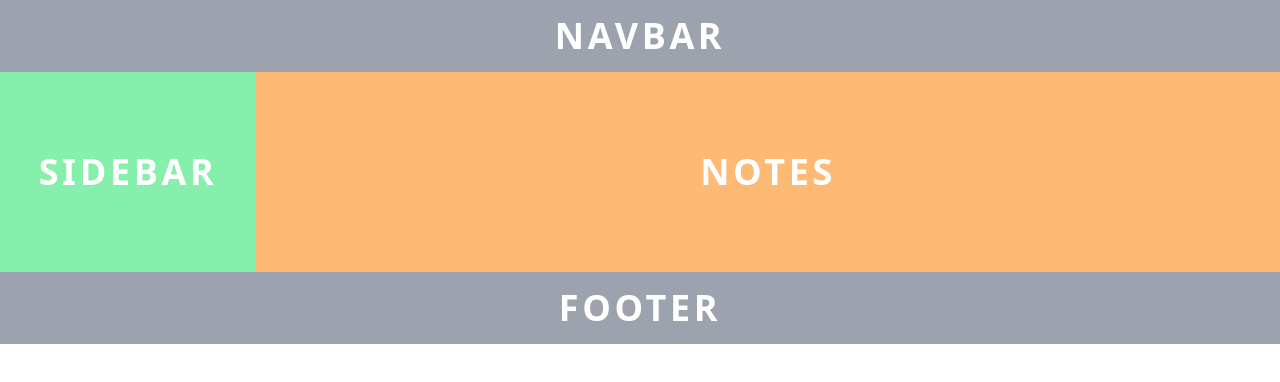
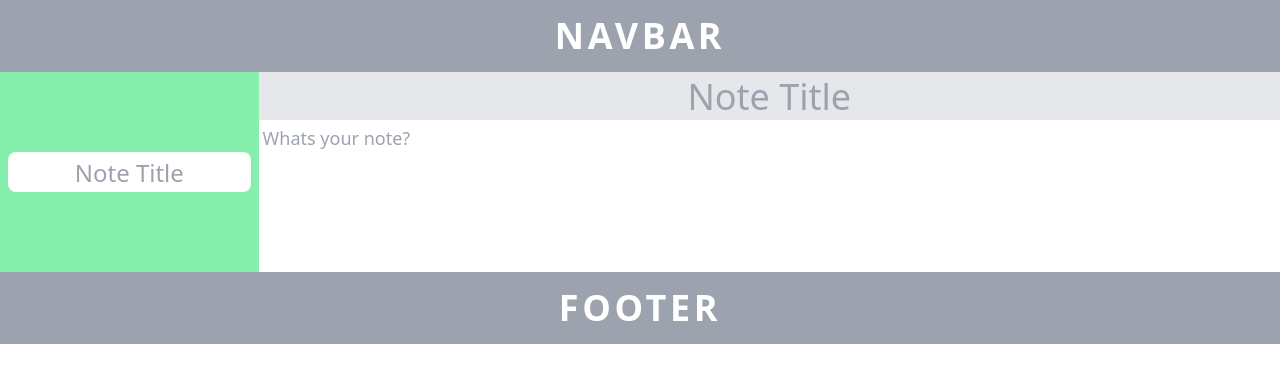
Before and after one commit to csutrick/Quick-Note, a React (Create React App) app: page / in a window 1280 px wide. Shown: the top 382 px of the page. Built offline with nearby package versions, Linux system fonts and the light colour scheme.

Commit message:
Added user input and monioring

```diff
--- a/package.json
+++ b/package.json
@@ -9,6 +9,7 @@
     "react": "^18.2.0",
     "react-dom": "^18.2.0",
     "react-scripts": "5.0.1",
+    "uuid": "^9.0.1",
     "web-vitals": "^2.1.4"
   },
   "scripts": {
--- a/src/App.js
+++ b/src/App.js
@@ -1,4 +1,6 @@
-import React from "react";
+import React, { useState, useEffect } from "react";
+
+import saveTitle from "./util/saveTitle";
 
 import Navbar from "./components/Navbar";
 import Sidebar from "./components/Sidebar";
@@ -6,15 +8,27 @@ import Notes from "./components/Notes";
 import Footer from "./components/Footer";
 
 function App() {
+  const [note, setNote] = useState({ id: '', title: '', content: '' });
+
+  // Runs every time the title changes
+  useEffect(() => {
+    console.log('Title changed n saved:', note.title);
+  }, [note.title]);
+
+  // Runs every time the content changes
+  useEffect(() => {
+    console.log(`${note.title} content has changed`);
+  }, [note.content]);
+
   return (
-    <div className=''>
+    <main>
       <Navbar />
-      <body className='h-[200px] w-full flex flex-row justify-center items-center'>
-        <Sidebar />
-        <Notes />
-      </body>
+      <div className='h-[200px] w-full flex flex-row justify-center items-center'>
+        <Sidebar setNote={setNote} note={note} />
+        <Notes setNote={setNote} note={note} />
+      </div>
       <Footer />
-    </div>
+    </main>
   );
 };
 
--- a/src/components/Notes/index.js
+++ b/src/components/Notes/index.js
@@ -1,9 +1,22 @@
 import React from "react";
 
-const Notes = () => {
+const Notes = ({ setNote, note }) => {
+    const handleTitleChange = (e) => {
+        setNote({ ...note, title: e.target.value });
+    };
+
+    const handleContentChange = (e) => {
+        setNote({ ...note, content: e.target.value });
+    };
+
     return (
-        <section className='bg-orange-300 h-full w-full flex justify-center items-center'>
-            <h1 className='font-bold text-4xl tracking-widest text-white'>NOTES</h1>
+        <section className='bg-orange-300 h-full w-full flex flex-col group'>
+            <input type="text" placeholder="Note Title"
+            value={note.title} onChange={handleTitleChange}
+            className='bg-gray-200 w-full h-12 p-1 text-center text-4xl outline-none'/>
+            <textarea type="text" placeholder="Whats your note?"
+            value={note.content} onChange={handleContentChange}
+            className='resize-none w-full h-full p-1 text-lg outline-none '/>
         </section>
     )
 };
--- a/src/components/Sidebar/index.js
+++ b/src/components/Sidebar/index.js
@@ -1,9 +1,17 @@
 import React from "react";
 
-const Sidebar = () => {
+const Sidebar = ({ setNote, note }) => {
+    const handleTitleChange = (e) => {
+        setNote({ ...note, title: e.target.value });
+    };
+
     return (
-        <section className='bg-green-300 h-full w-1/4 flex flex-col justify-center items-center'>
-            <h1 className='font-bold text-4xl tracking-widest text-white'>SIDEBAR</h1>
+        <section className='bg-green-300 h-full w-1/4 flex flex-col justify-center items-center p-2'>
+            <button className='w-full h-10'>
+                <input type="text" placeholder="Note Title"
+                value={note.title} onChange={handleTitleChange}
+                className='w-full h-full text-center text-2xl text-black rounded-lg hover:bg-blue-200'/>
+            </button>
         </section>
     )
 };
--- /dev/null
+++ b/src/util/saveTitle.js
@@ -0,0 +1,9 @@
+import { v4 as uuidv4 } from 'uuid';
+
+const saveTitle = (title) => {
+    const id = uuidv4();
+
+    console.log(`Note Title: ${title}`)
+};
+
+export default saveTitle;
```
Also changed, not shown: 1 other file (tests, documents, lock files or other folders).
